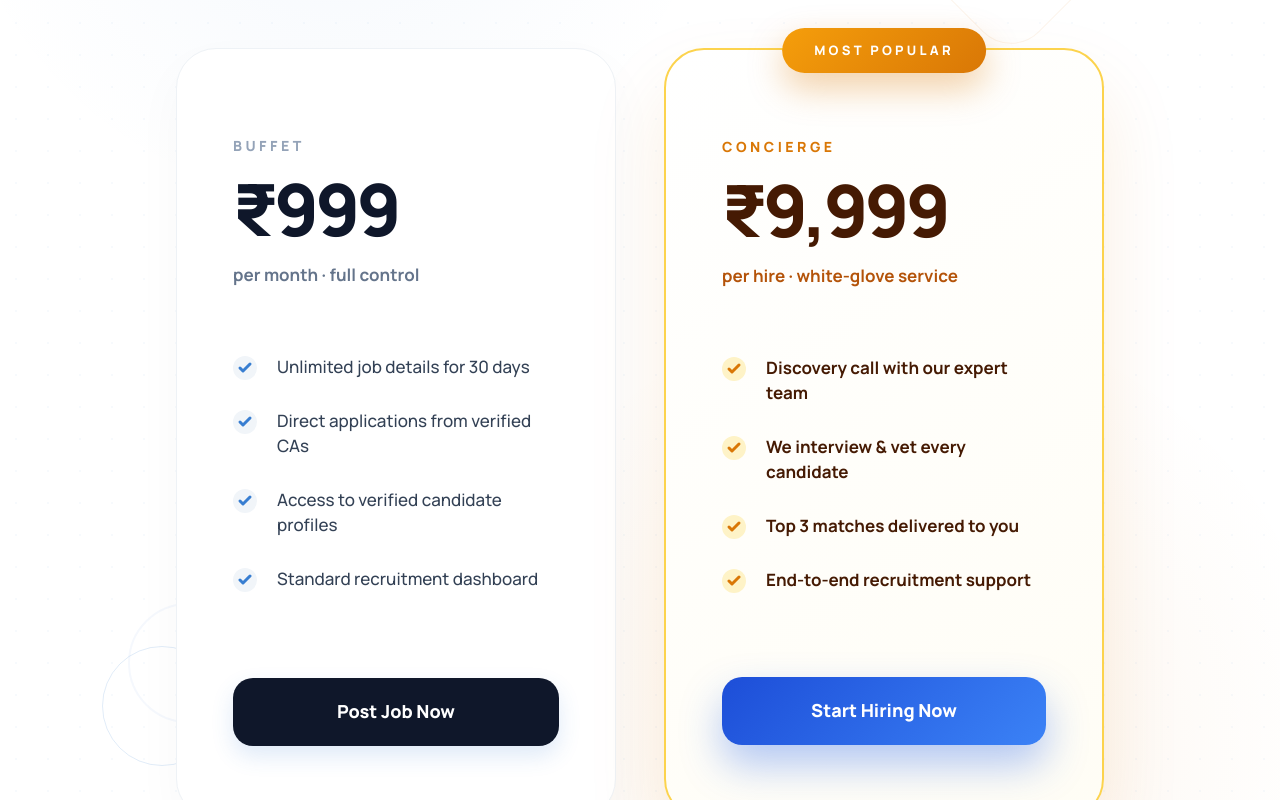
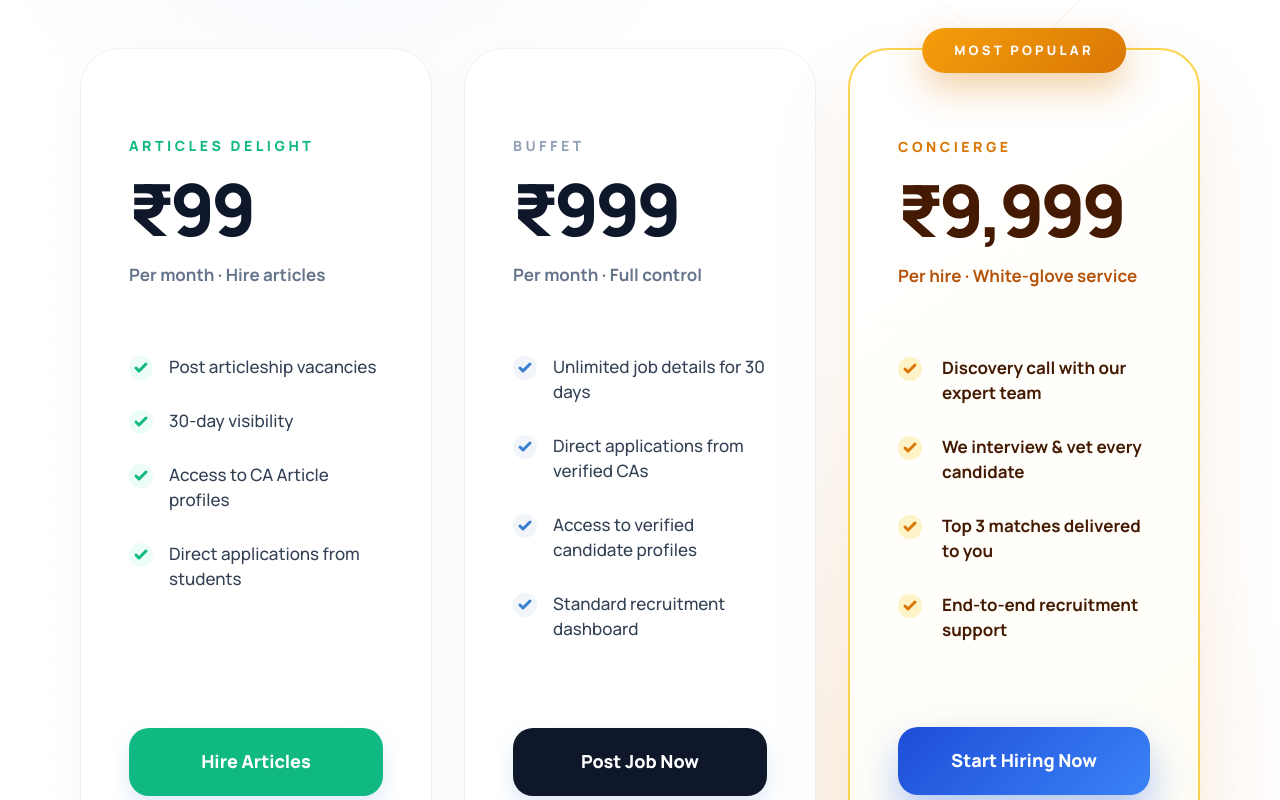
Before and after one commit to anshaggarwal/CAhire, a React (Vite) app: page /post-job in a window 1280 px wide. Shown: the part 2060-2860 px from the top of the page. Built offline with nearby package versions, Linux system fonts and the light colour scheme.

Commit message:
feat: add Articles Delight pricing plan and update grid layout on PostJobPage

```diff
--- a/src/components/PostJobPage.jsx
+++ b/src/components/PostJobPage.jsx
@@ -147,14 +147,56 @@ export default function PostJobPage() {
           </div>
 
           {/* Centered Grid */}
-          <div style={{ display: 'grid', gridTemplateColumns: 'repeat(auto-fit, minmax(360px, 440px))', gap: '48px', justifyContent: 'center', alignItems: 'stretch' }}>
+          <div style={{
+            display: 'grid',
+            gridTemplateColumns: 'repeat(3, 1fr)',
+            gap: '32px',
+            maxWidth: '1280px',
+            margin: '0 auto',
+            alignItems: 'stretch'
+          }}>
+
+            {/* ARTICLES DELIGHT PLAN */}
+            <article className="pricing-card-premium" style={{
+              background: '#ffffff',
+              border: '1px solid #eef2f6',
+              borderRadius: '40px',
+              padding: '72px 48px',
+              boxShadow: '0 20px 50px rgba(0,0,0,0.03)',
+              display: 'flex',
+              flexDirection: 'column',
+              position: 'relative'
+            }}>
+              <div style={{ marginBottom: '48px' }}>
+                <p style={{ fontSize: '14px', fontWeight: '900', textTransform: 'uppercase', letterSpacing: '0.25em', color: '#10b981', marginBottom: '16px' }}>Articles Delight</p>
+                <div style={{ display: 'flex', alignItems: 'baseline', gap: '8px' }}>
+                  <span style={{ fontSize: '72px', fontWeight: '900', color: '#0f172a', lineHeight: 1, letterSpacing: '-0.05em' }}>₹99</span>
+                </div>
+                <p style={{ fontSize: '17px', color: '#64748b', marginTop: '16px', fontWeight: '600' }}>Per month · Hire articles</p>
+              </div>
+
+              <div style={{ flex: 1 }}>
+                <ul style={{ listStyle: 'none', padding: 0, margin: 0 }}>
+                  {['Post articleship vacancies', '30-day visibility', 'Access to CA Article profiles', 'Direct applications from students'].map((text, i) => (
+                    <li key={i} style={{ display: 'flex', alignItems: 'flex-start', gap: '16px', marginBottom: '28px', fontSize: '17px', color: '#334155', lineHeight: '1.5', fontWeight: '500' }}>
+                      <svg width="24" height="24" viewBox="0 0 24 24" fill="none" style={{ marginTop: '2px', flexShrink: 0 }}><circle cx="12" cy="12" r="12" fill="#ecfdf5"/><path d="M7 12l3 3 7-7" stroke="#10b981" strokeWidth="3" strokeLinecap="round" strokeLinejoin="round"/></svg>
+                      {text}
+                    </li>
+                  ))}
+                </ul>
+              </div>
+
+              <button type="button" className="nav-button premium-btn" style={{ width: '100%', height: '68px', fontWeight: '900', borderRadius: '20px', background: '#10b981', fontSize: '18px', color: '#fff', border: 'none', marginTop: '56px', cursor: 'pointer' }}>
+                Hire Articles
+              </button>
+            </article>
 
             {/* BUFFET PLAN */}
             <article className="pricing-card-premium" style={{
               background: '#ffffff',
               border: '1px solid #eef2f6',
               borderRadius: '40px',
-              padding: '72px 56px',
+              padding: '72px 48px',
               boxShadow: '0 20px 50px rgba(0,0,0,0.03)',
               display: 'flex',
               flexDirection: 'column',
@@ -165,13 +207,13 @@ export default function PostJobPage() {
                 <div style={{ display: 'flex', alignItems: 'baseline', gap: '8px' }}>
                   <span style={{ fontSize: '72px', fontWeight: '900', color: '#0f172a', lineHeight: 1, letterSpacing: '-0.05em' }}>₹999</span>
                 </div>
-                <p style={{ fontSize: '17px', color: '#64748b', marginTop: '16px', fontWeight: '600' }}>per month · full control</p>
+                <p style={{ fontSize: '17px', color: '#64748b', marginTop: '16px', fontWeight: '600' }}>Per month · Full control</p>
               </div>
 
               <div style={{ flex: 1 }}>
                 <ul style={{ listStyle: 'none', padding: 0, margin: 0 }}>
                   {['Unlimited job details for 30 days', 'Direct applications from verified CAs', 'Access to verified candidate profiles', 'Standard recruitment dashboard'].map((text, i) => (
-                    <li key={i} style={{ display: 'flex', alignItems: 'flex-start', gap: '20px', marginBottom: '28px', fontSize: '17px', color: '#334155', lineHeight: '1.5', fontWeight: '500' }}>
+                    <li key={i} style={{ display: 'flex', alignItems: 'flex-start', gap: '16px', marginBottom: '28px', fontSize: '17px', color: '#334155', lineHeight: '1.5', fontWeight: '500' }}>
                       <svg width="24" height="24" viewBox="0 0 24 24" fill="none" style={{ marginTop: '2px', flexShrink: 0 }}><circle cx="12" cy="12" r="12" fill="#f1f5f9"/><path d="M7 12l3 3 7-7" stroke="#387ed1" strokeWidth="3" strokeLinecap="round" strokeLinejoin="round"/></svg>
                       {text}
                     </li>
@@ -189,7 +231,7 @@ export default function PostJobPage() {
               background: 'linear-gradient(145deg, #ffffff 0%, #fffdf5 100%)',
               border: '2px solid #fcd34d',
               borderRadius: '40px',
-              padding: '72px 56px',
+              padding: '72px 48px',
               position: 'relative',
               boxShadow: '0 40px 80px rgba(217, 119, 6, 0.12)',
               display: 'flex',
@@ -205,7 +247,7 @@ export default function PostJobPage() {
                 <div style={{ display: 'flex', alignItems: 'baseline', gap: '8px' }}>
                   <span style={{ fontSize: '72px', fontWeight: '900', color: '#451a03', lineHeight: 1, letterSpacing: '-0.05em' }}>₹9,999</span>
                 </div>
-                <p style={{ fontSize: '17px', color: '#b45309', marginTop: '16px', fontWeight: '600' }}>per hire · white-glove service</p>
+                <p style={{ fontSize: '17px', color: '#b45309', marginTop: '16px', fontWeight: '600' }}>Per hire · White-glove service</p>
               </div>
 
               <div style={{ flex: 1 }}>
```
